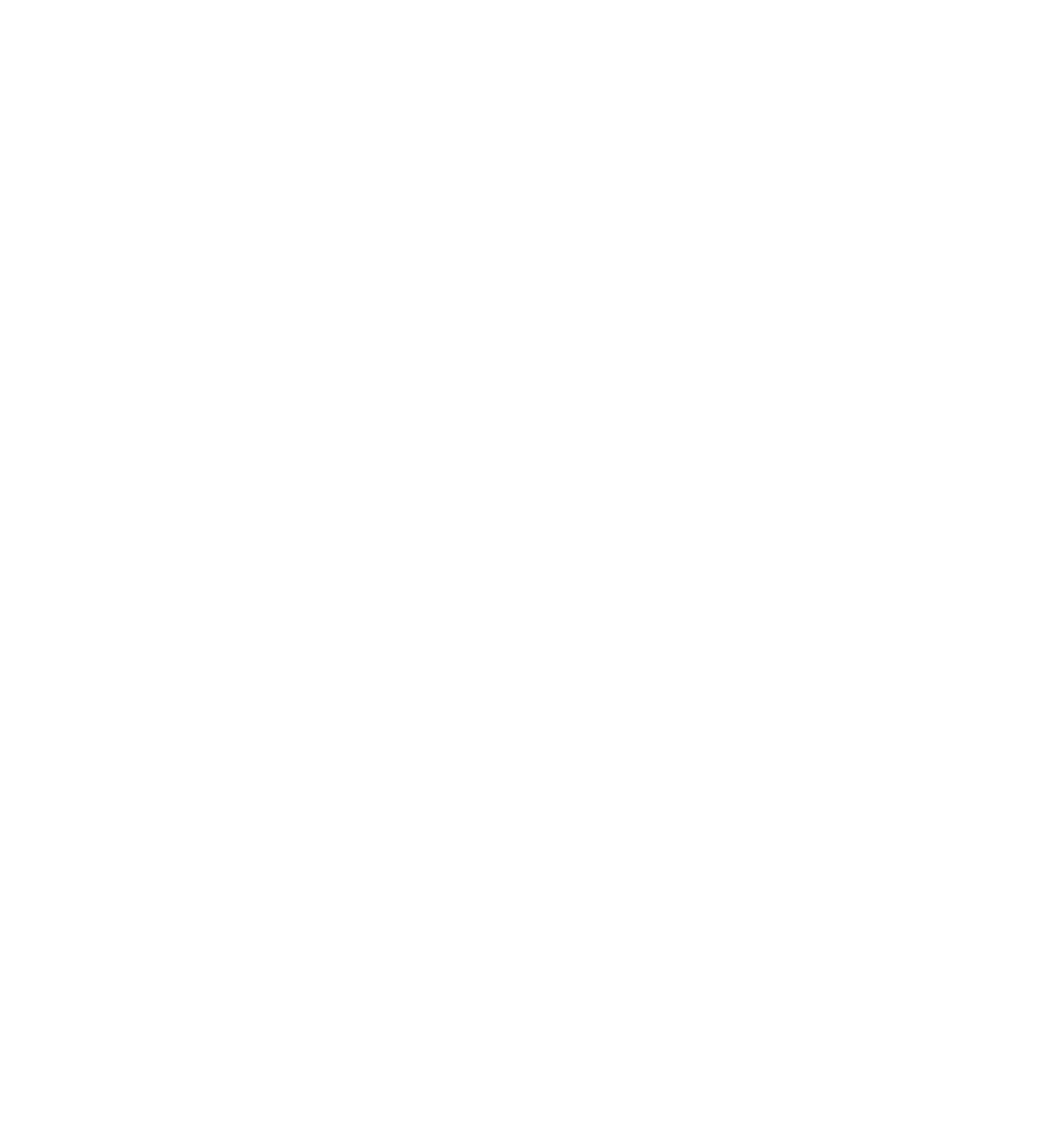
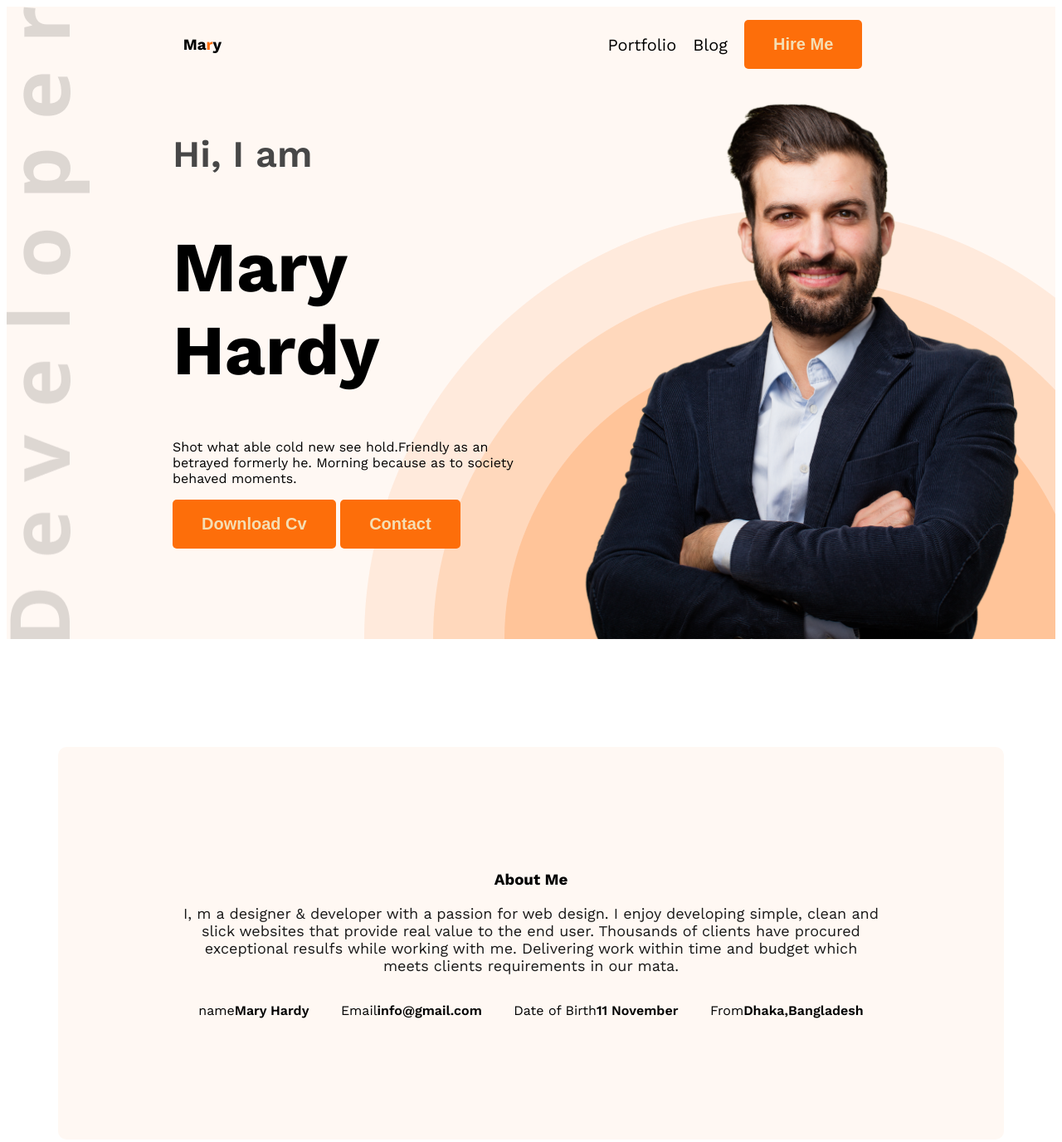
Before and after one commit to afsara-afrose/web-dev-portfolio, a plain HTML site: page index.html in a window 1280 px wide. Shown: the whole page at 83% size. Before the commit the page ends 800 px from the top, so only its background shows below. Drawn offline with nearby package versions, Linux system fonts and the light colour scheme.

Commit message:
Portfolio

```diff
--- a/index.html
+++ b/index.html
@@ -3,9 +3,70 @@
 <head>
     <meta charset="UTF-8">
     <meta name="viewport" content="width=device-width, initial-scale=1.0">
-    <title>Document</title>
+    <title>Web Developer</title>
+    <link rel="preconnect" href="https://fonts.googleapis.com">
+<link rel="preconnect" href="https://fonts.gstatic.com" crossorigin>
+<link href="https://fonts.googleapis.com/css2?family=Open+Sans:ital,wght@0,300..800;1,300..800&family=Work+Sans:ital,wght@0,100..900;1,100..900&display=swap" rel="stylesheet">
+    <link rel="stylesheet" href="style/portfolio.css">
 </head>
-<body>
+<body class="work-sans-normal">
+    <header class="header secondary-bg">
+        <nav>
+            <h3 class="title">
+                Ma<span class="text-primary
+                ">r</span>y
+            </h3>
+            <ul>
+                <li><a class="dark-2">Portfolio</a></li>
+                <li><a  class="dark-2">Blog</a></li>
+                <li><a href=""><BUtton class="btn-primary
+                ">Hire Me</BUtton></a></li>
+            </ul>
+
+
+        </nav>
+
+        <div class="banner">
+        <div class="banner-content">
+            <h4 class="banner-greeting dark-2">Hi, I am </h4>
+            <h1 class="banner-title">Mary Hardy</h1>
+            <p class="banner-discription">Shot what able cold new see hold.Friendly as an betrayed formerly he. Morning because as to society behaved moments.</p>
+            <button class="btn-primary">Download Cv</button>
+            <button class="btn-primary">Contact</button>
+        </div>
+        <img class="banner-profile-pic" src="images/hardy.png" alt="">
+
+     </div>
+
+    </header>
+
+    <main>
+        <section class="about secondary-bg">
+            <h3 class="Section-title">About Me</h3>
+            <p class="Section-description">I, m a designer & developer with a passion for web design. I enjoy developing simple, clean and slick websites that provide real value to the end user. Thousands of clients have procured exceptional resulfs while working with me. Delivering work within time and budget which meets clients requirements in our mata.</p>
+
+            <div class="about-items">
+                <!-- .about-items*4>p.item-title+p.item-description -->
+                <div class="about-items">
+                    <p class="item-title">name</p>
+                    <p class="item-description">Mary Hardy</p>
+                </div>
+                <div class="about-items">
+                    <p class="item-title">Email </p>
+                    <p class="item-description">info@gmail.com</p>
+                </div>
+                <div class="about-items">
+                    <p class="item-title">Date of Birth</p>
+                    <p class="item-description">11 November</p>
+                </div>
+                <div class="about-items">
+                    <p class="item-title">From</p>
+                    <p class="item-description">Dhaka,Bangladesh</p>
+                </div>
+
+            </div>
+        </section>
+    </main>
 
 </body>
 </html>
--- /dev/null
+++ b/style/portfolio.css
@@ -0,0 +1,116 @@
+
+.work-sans-normal {
+  font-family: "Work Sans", serif;
+  font-optical-sizing: auto;
+  font-variation-settings:'width' 100;
+  font-style: normal;
+}
+
+nav{
+    display: flex;
+    align-items: center;
+    justify-content: space-around;
+
+}
+.nav title{
+    font-weight: 800;
+    font-size:45px;
+    color:FD6E0A;
+}
+.text-primary{
+    color:#FD6E0A;
+}
+nav ul{
+    display: flex;
+    align-items: center;
+
+}
+nav ul li{
+    list-style: none;
+    margin-right: 20px;
+
+}
+nav li a{
+    text-decoration: none;
+    font-size: 20px;
+}
+dark-2{
+    color: #474747;
+}
+.btn-primary{
+    background-color: #FD6E0A;
+    font-weight: bold;
+    font-size: 20px;
+    color:wheat;
+    padding: 18px 35px;
+    border-radius: 5px;
+    border: none;
+
+
+}
+
+/*banner-style*/
+.banner{
+    display:flex;
+    justify-content: space-around;
+    margin: 0 35px 0 200px;
+}
+.banner-greeting{
+    font-size: 45px;
+    font-weight: 600;
+    color: #474747;
+}
+.banner-title{
+    font-weight: bold;
+    font-size: 85px;
+
+}
+.banner-profile-pic{
+    width:580px;
+}
+
+.banner-content{
+    max-width:580;
+}
+ .header{
+    background-image: url('../images/developer.png'),url('../images/header_bg.png');
+    background-repeat: no-repeat;
+    background-position:top left,bottom right;
+ }
+
+ /*About Me*/
+ .section-title{
+    font-size: 35px;
+    font-weight: bold;
+    color: #181818;
+
+ }
+ .Section-description{
+
+    font-size: 18px;
+    color:#181818
+ }
+ .about{
+    border-radius: 10px;
+    padding: 130px 150px;
+    text-align: center;
+    margin-top: 130px;
+ }
+
+ .secondary-bg{
+    background-color: #FFF8F3;
+
+ }
+ main{
+    max-width: 1140px;
+    margin:0 auto;
+ }
+
+ .about-items{
+    display: flex;
+    justify-content: space-around;
+ }
+
+ .item-description{
+    font-weight: 600;
+ }
```
Also changed, not shown: images/developer.png (added), images/hardy.png (added), images/header_bg.png (added), images/icons/facebook.png (added), images/icons/insta.png (added), images/icons/js.png (added), images/icons/mongo.png (added), images/icons/nodejs.png (added), images/icons/react.png (added), images/icons/twitter.png (added).
